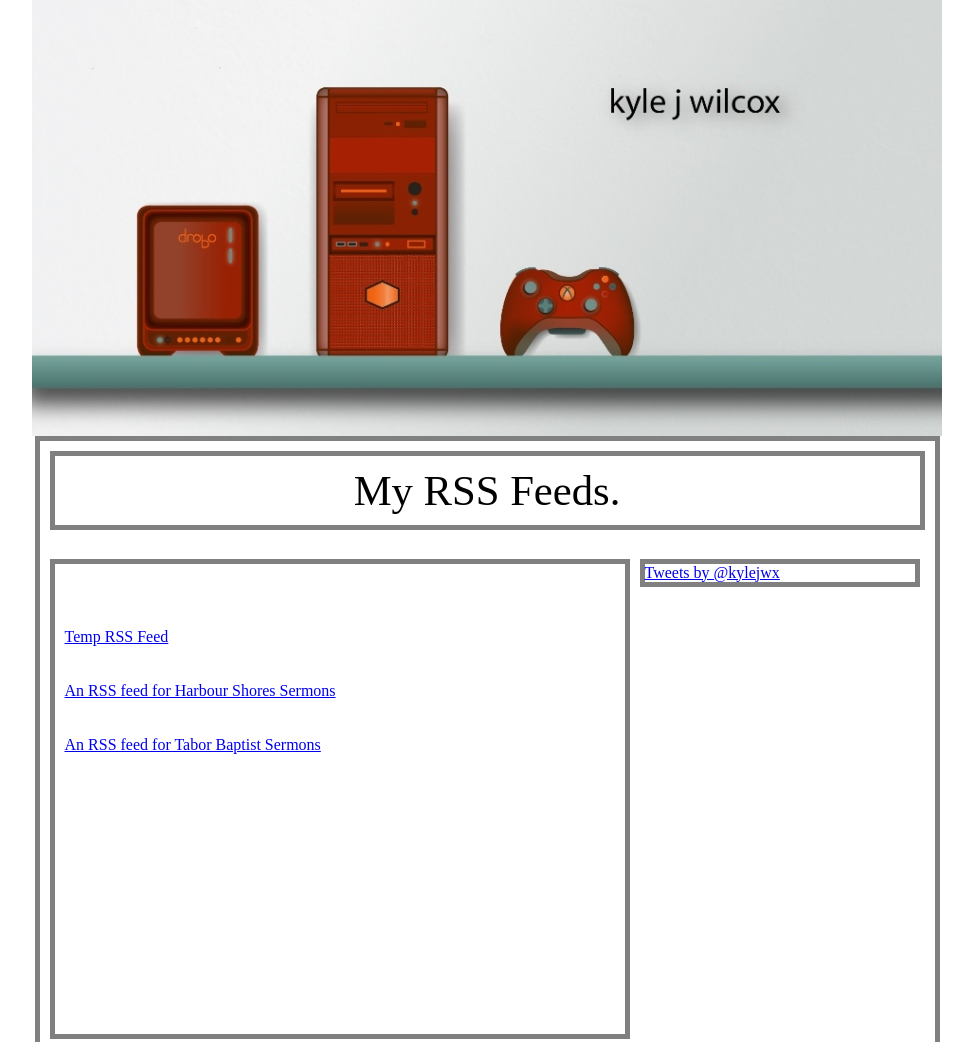
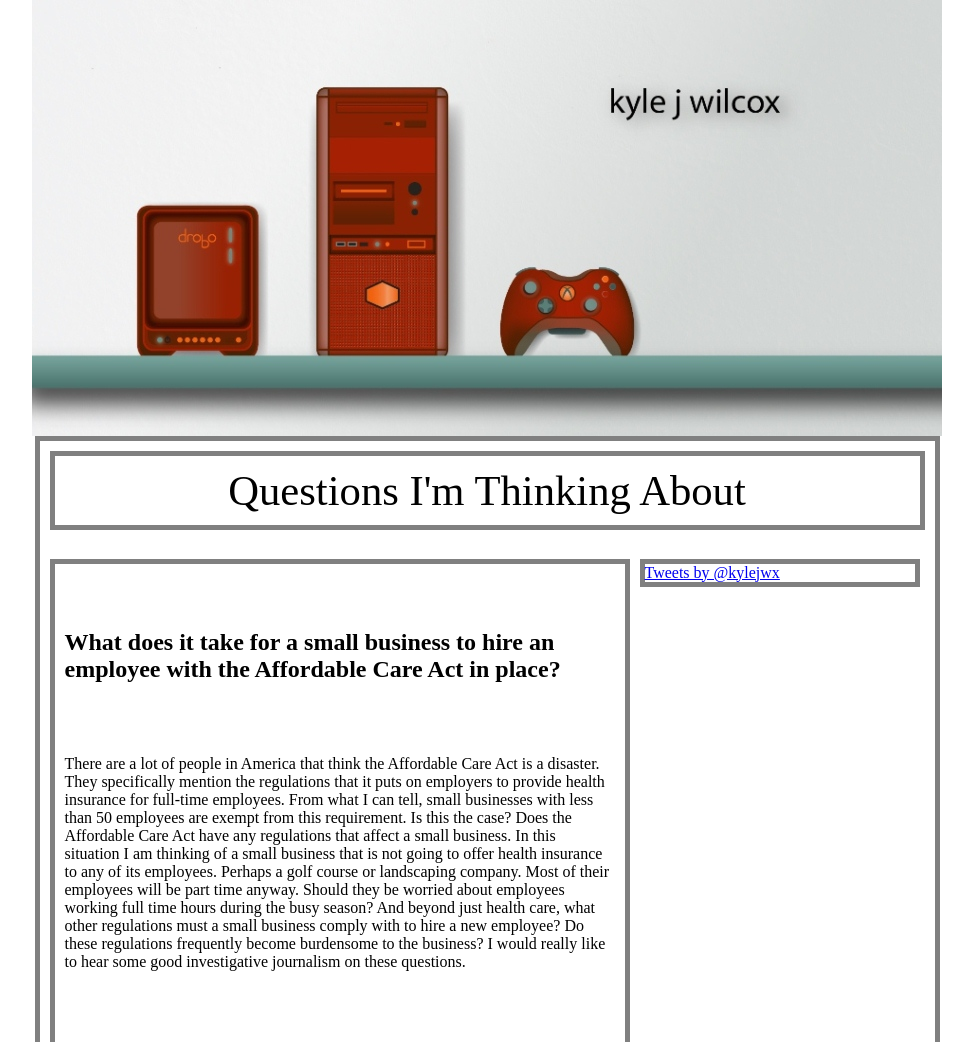
Before and after one commit to kylejwx/kylejwx.github.io, a plain HTML site: page index.html in a window 1280 px wide. Shown: the top 1042 px of the page, without its empty margins (153-1126 px from the left). Drawn offline with Linux system fonts and the light colour scheme.

Commit message:
Question

```diff
--- a/index.html
+++ b/index.html
@@ -8,7 +8,7 @@
 
 <link rel="stylesheet"  type="text/css" href="css/maincss2.css">
 
-<title>Kyle RSS</title>
+<title>Kyle Wilcox</title>
 
 
 
@@ -19,7 +19,7 @@
 <body>
 
 
-<h1> My RSS Feeds. </h1>
+<h1> Questions I'm Thinking About </h1>
 
 
 
@@ -40,31 +40,11 @@
 
 <br>
 
+<h2> What does it take for a small business to hire an employee with the Affordable Care Act in place? </h2>
+<br>
 <br>
 
-<a href="rss/temp_rss_feed.xml"> Temp RSS Feed </a>
-
-<br>
-
-<br>
-
-<br>
-
-
-
-<a href="rss/hsc_sermon_rss_feed.xml"> An RSS feed for Harbour Shores Sermons </a>
-
-<br>
-
-<br>
-
-<br>
-
-<a href="rss/tabor_sermon_rss_feed.xml"> An RSS feed for Tabor Baptist Sermons </a>
-
-
-<br>
-
+<p> There are a lot of people in America that think the Affordable Care Act is a disaster. They specifically mention the regulations that it puts on employers to provide health insurance for full-time employees. From what I can tell, small businesses with less than 50 employees are exempt from this requirement. Is this the case? Does the Affordable Care Act have any regulations that affect a small business. In this situation I am thinking of a small business that is not going to offer health insurance to any of its employees.  Perhaps a golf course or landscaping company. Most of their employees will be part time anyway. Should they be worried about employees working full time hours during the busy season? And beyond just health care, what other regulations must a small business comply with to hire a new employee? Do these regulations frequently become burdensome to the business? I would really like to hear some good investigative journalism on these questions. </p>
 <br>
 
 <br>
```
